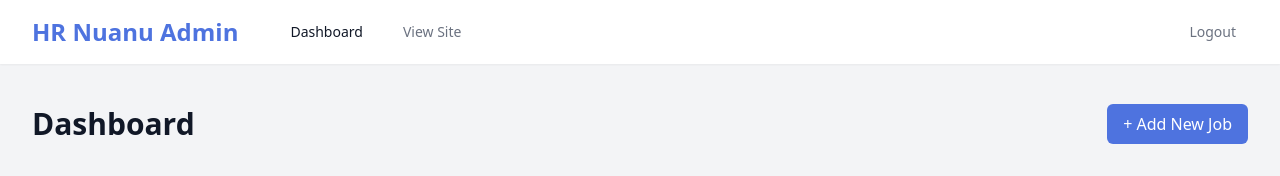
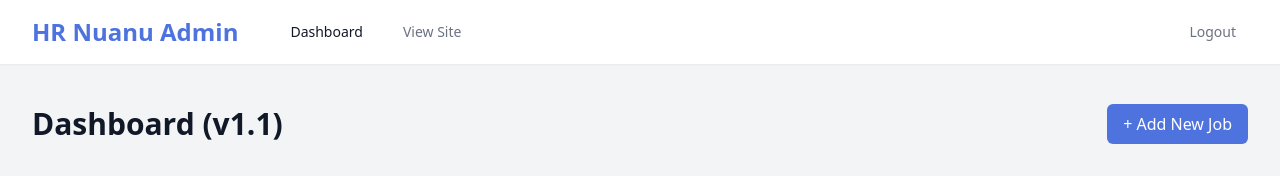
Before and after one commit to DendiNuanu/hr-recruitment-app, a Next.js app: page /HRadmin in a window 1280 px wide. Shown: the top 176 px of the page. Built offline with nearby package versions, Linux system fonts and the light colour scheme; no server answers; the database is empty.

Commit message:
Final Production Fix: Excel Support & UI Cleanup

```diff
--- a/app/HRadmin/page.tsx
+++ b/app/HRadmin/page.tsx
@@ -13,7 +13,7 @@
     return (
         <div>
             <div className="flex justify-between items-center mb-8">
-                <h1 className="text-3xl font-bold text-gray-900">Dashboard</h1>
+                <h1 className="text-3xl font-bold text-gray-900">Dashboard (v1.1)</h1>
                 <Link href="/HRadmin/jobs/add" className="bg-primary hover:bg-primary-dark text-white px-4 py-2 rounded-md font-medium">
                     + Add New Job
                 </Link>
```
Also changed, not shown: 1 other file (tests, documents, lock files or other folders).
